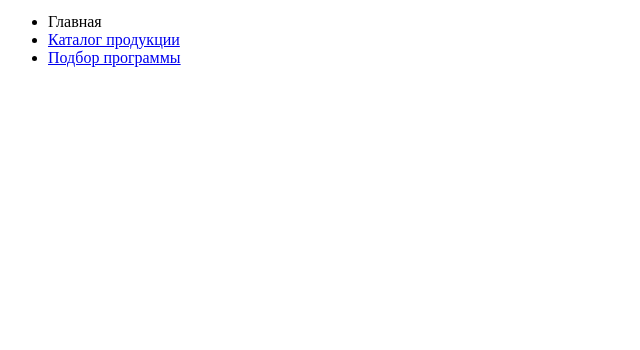
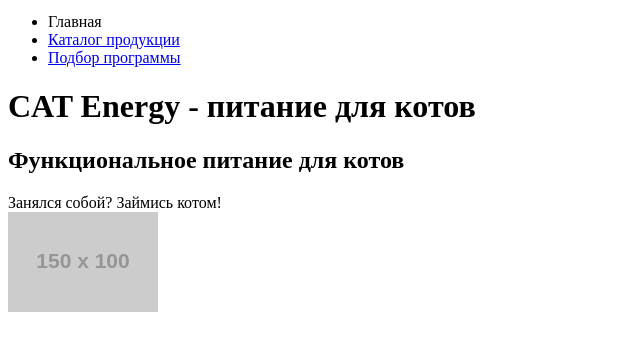
Before and after one commit to shurick0210/111900-cat-energy, a website: page source/index.html in a window 1280 px wide. Shown: the part 136-486 px from the top of the page, without its empty margins (0-640 px from the left). Drawn offline with Linux system fonts and the light colour scheme; placeholder pictures from the web are drawn by us.

Commit message:
разметил блок main

```diff
--- a/source/index.html
+++ b/source/index.html
@@ -31,5 +31,22 @@
       </nav>
     </header>
 
+    <main class="main">
+
+      <h1 class="visually-headen">CAT Energy - питание для котов</h1>
+
+      <section class="main__block">
+        <h2 class="main__title">
+          Функциональное питание для котов
+        </h2>
+        <span class="main__slogan">
+          Занялся собой? Займись котом!
+        </span>
+      </section>
+
+      <img class="main__image" src="http://placehold.it/150x100" width="150" height="100" alt="Питание для котов">
+
+    </main>
+
   </body>
 </html>
```
